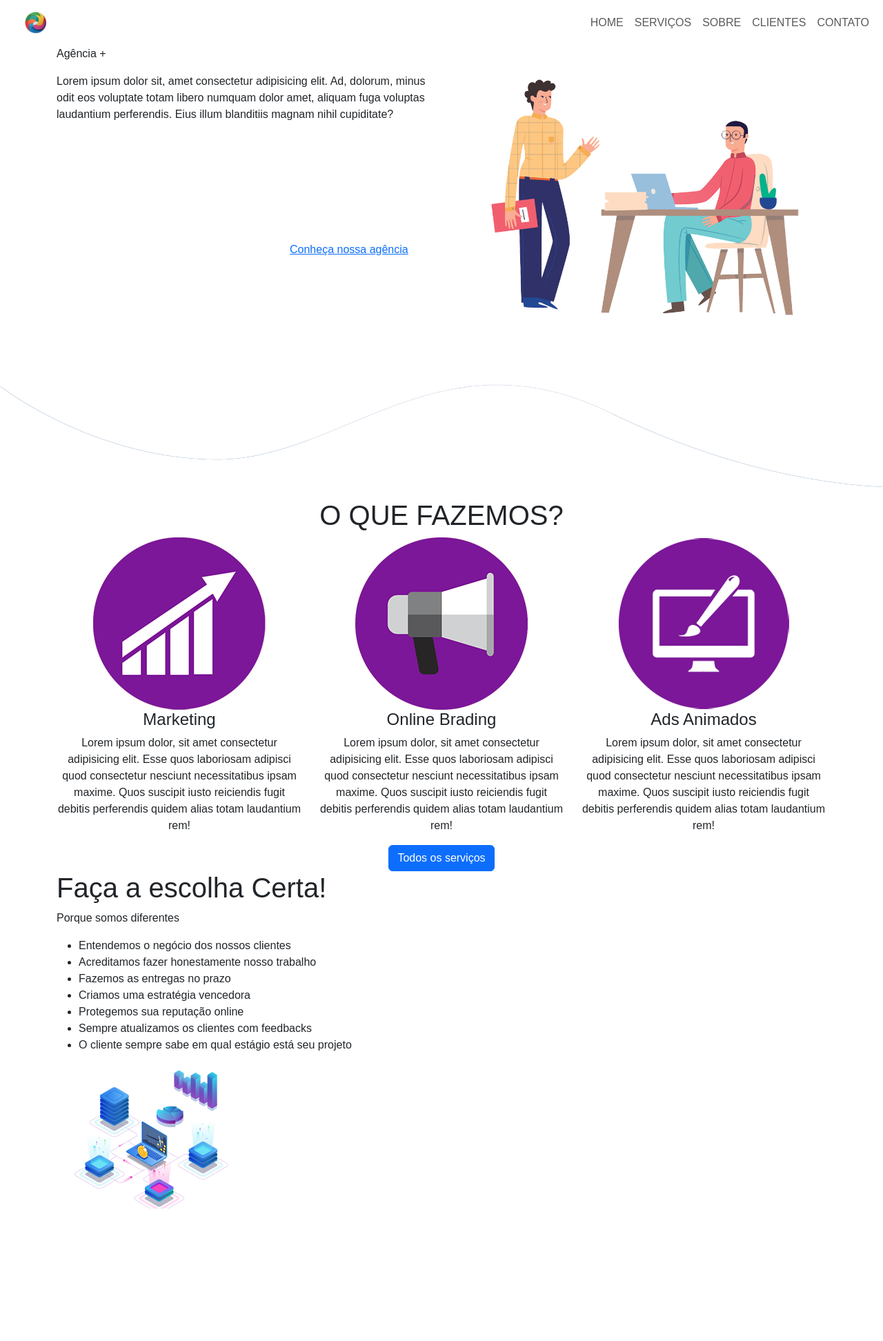
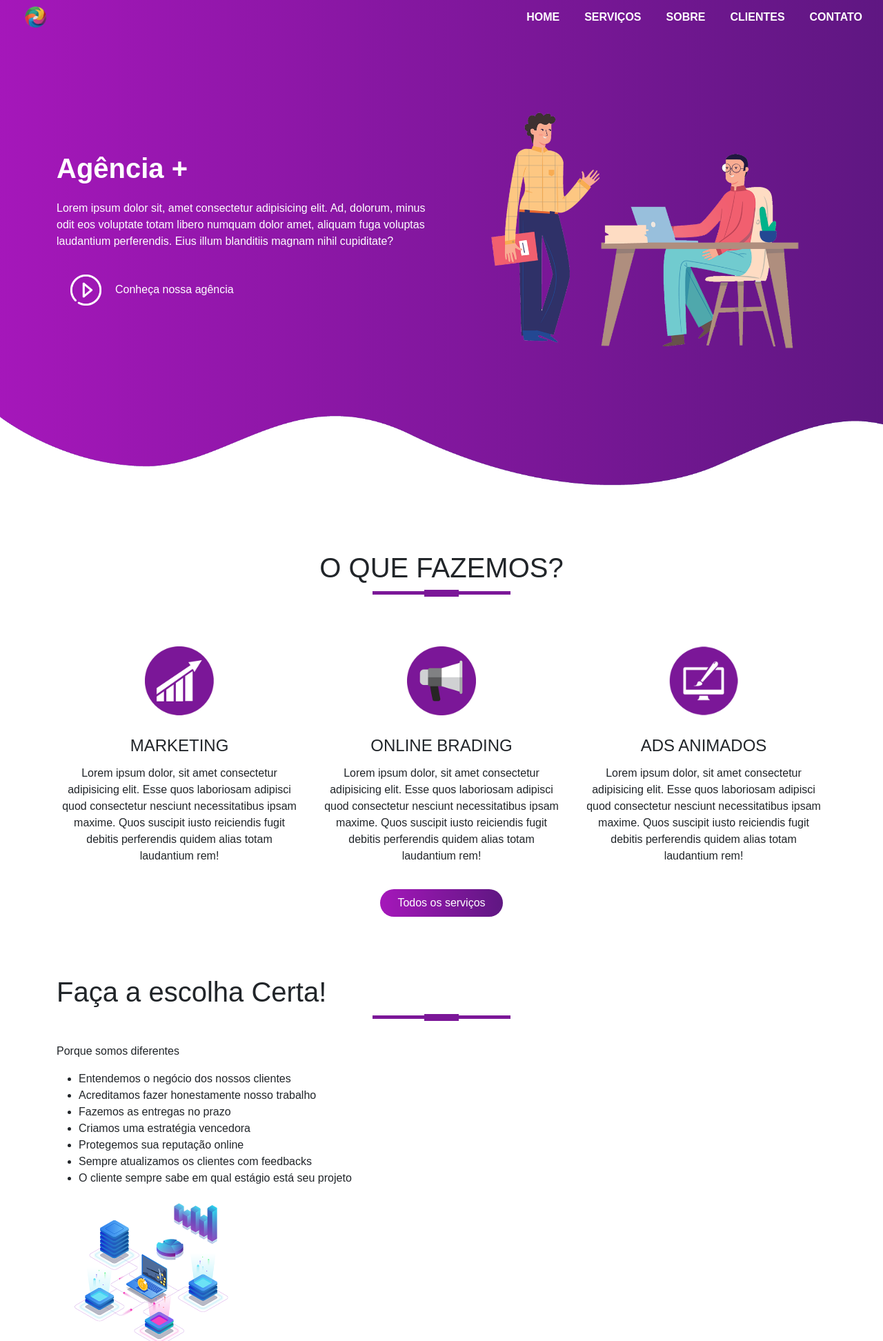
Before and after one commit to switer007/DesenvolveWeb, a PHP site: page / in a window 1280 px wide; the page is wider, and only the part inside the window is pictured. Shown: that part at 69% size. Before the commit the page ends 1752 px from the top of that part, so only its background shows below. Run offline with PHP 8.4, Linux system fonts and the light colour scheme.

Commit message:
26/05/25

```diff
--- a/agencia/css/style.css
+++ b/agencia/css/style.css
@@ -1,16 +1,104 @@
-*{
+* {
     margin: 0;
     padding: 0;
 }
 body {
     font-family: sans-serif;
 }
+:root {
+    --bg-nave-Bar-roxo-claro: #A517BA;
+    --bg-nave-Bar-roxo-escuro: #5F1782;
+    --bg-cinza-claro: #F8F9FA;
+    --branco: #FFF;
+    --traco-titulo: #7B1798;
+    --vermelho: #FF004F;
+}
 #barra-nav {
-    position: sticky; /* fixa a barra no topo */
+    position:sticky; /* fixa a barra no topo*/
     top: 0;
     z-index: 10;
+}
+.navbar {
+    background-image: linear-gradient(to right, var(--bg-nave-Bar-roxo-claro), var(--bg-nave-Bar-roxo-escuro));
+    padding: 0;
 }
 .navbar-brand img {
     height: 40px;
     padding-left: 20px;
 }
+.navbar-nav li {
+    padding: 0 10px;
+}
+.navbar-nav li a {
+    color: var(--branco);
+    font-weight: 700;
+    float: right;
+    text-align: left;
+}
+/* ------------------BANNER-----------------*/
+#banner{
+    background-image: linear-gradient(to right, var(--bg-nave-Bar-roxo-claro), var(--bg-nave-Bar-roxo-escuro));
+    color: var(--branco);
+    padding-top: 5%;
+}
+#banner a {
+    color: var(--branco);
+    text-decoration: none;
+}
+.titulo_promo {
+    font-size: 40px;
+    font-weight: 600;
+    margin-top: 100px;
+}
+.botao_play {
+    width: 45px;
+    margin: 20px;
+}
+.img-baixo {
+    width: 100%;
+}
+/* ------------------SERVIÇOS----------------*/
+#servicos {
+    padding: 80px 0;
+}
+.img-servicos {
+    width: 100px;
+    margin-top: 20px;
+}
+.servicos {
+    padding: 20px;
+}
+.servicos h4 {
+    padding: 5px;
+    margin-top: 25px;
+    text-transform: uppercase;
+}
+#servicos .btn-primary {
+    box-shadow: none;
+    padding: 8px 25px;
+    border: none;
+    border-radius: 20px;
+    background-image: linear-gradient(to right, var(--bg-nave-Bar-roxo-claro), var(--bg-nave-Bar-roxo-escuro));
+}
+.titulo::after { /*cria um elemento depois do titulo*/
+    content: '';
+    background: var(--traco-titulo);
+    height: 10px;
+    width: 50px;
+    margin-left: auto;
+    margin-right: auto;
+    margin-bottom: 40px;
+    display: block;
+    transform: translateY(8px);
+}
+.titulo::before {
+    content: '';
+    background: var(--traco-titulo);
+    height: 5px;
+    width: 200px;
+    margin-left: auto;
+    margin-right: auto;
+    display: block;
+    transform: translateY(63px);
+
+}
```
